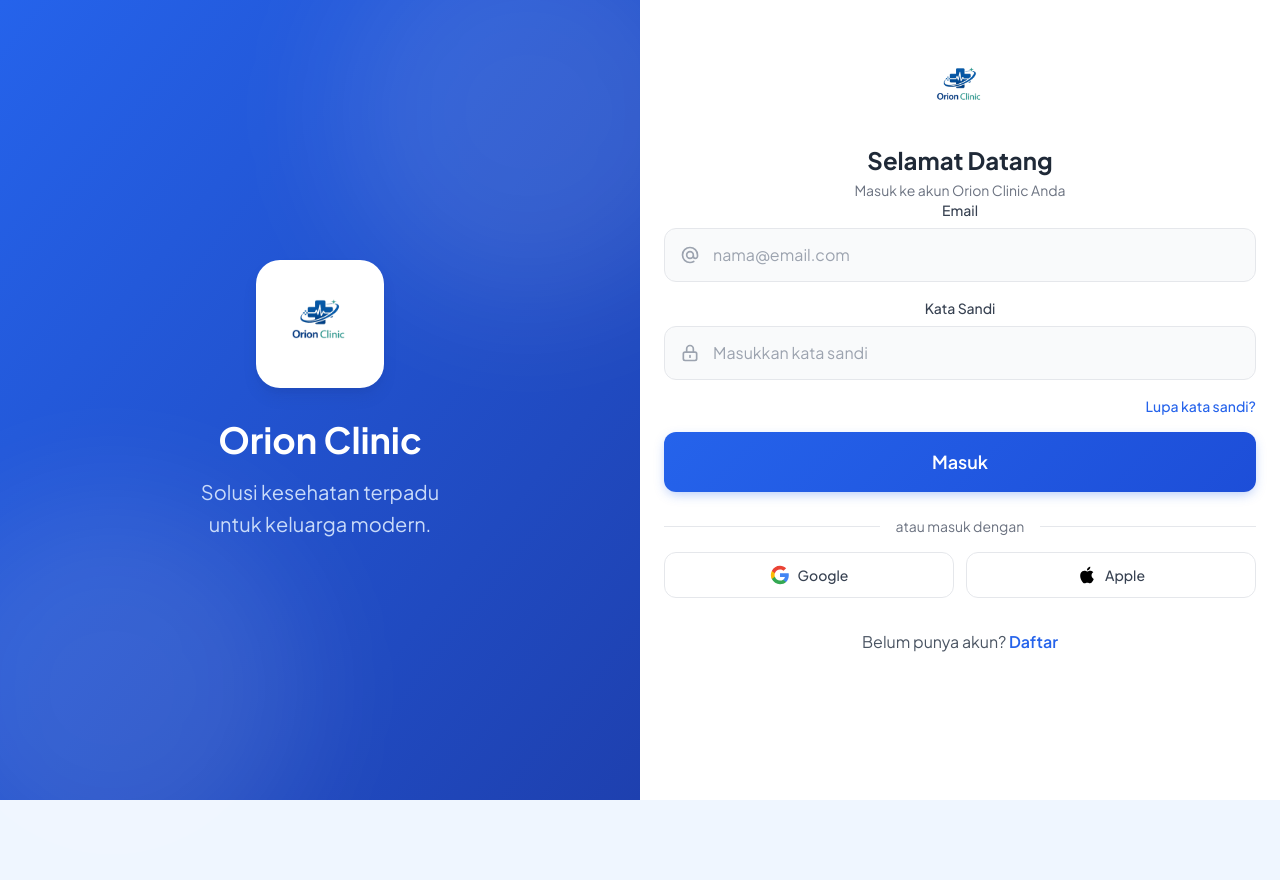
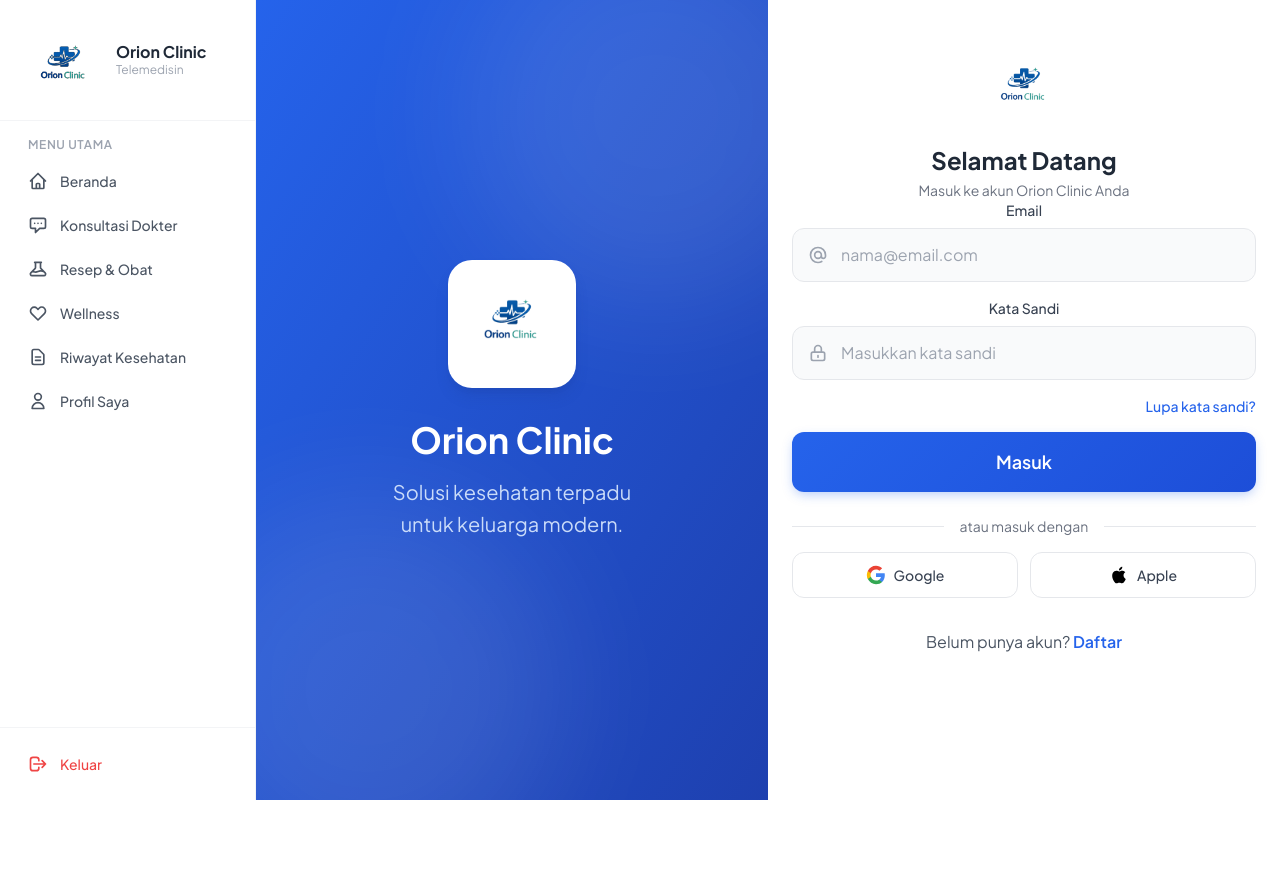
Before and after one commit to hiroooo0/orionclinic2, a CodeIgniter 4 app: the page made by app/Views/auth/login.php in a window 1280 px wide. After the commit the page ends 800 px from the top, so only its background shows below. Run offline with PHP 8.4 and a stand-in for CodeIgniter, Linux system fonts and the light colour scheme; the template is opened without the code that fills it, so the values that code supplies are empty; some libraries are stand-ins or nearby versions.

Commit message:
tapi disini saya akan lawan

```diff
--- a/app/Views/auth/login.php
+++ b/app/Views/auth/login.php
@@ -1,6 +1,6 @@
 <?= $this->extend('layouts/main') ?>
 <?= $this->section('content') ?>
-<div id="login-screen" class="flex flex-col h-full bg-white md:absolute md:inset-0 md:z-50 md:flex-row">
+<div id="login-screen" class="flex flex-col h-full bg-white md:inset-0 md:z-50 md:flex-row">
             <!-- Desktop Banner -->
             <div class="hidden md:flex md:w-1/2 bg-gradient-to-br from-blue-600 to-blue-800 items-center justify-center p-12 text-white text-center relative overflow-">
                 <div class="absolute top-0 right-0 -mr-20 -mt-20 w-96 h-96 bg-white/10 rounded-full blur-3xl"></div>
```
